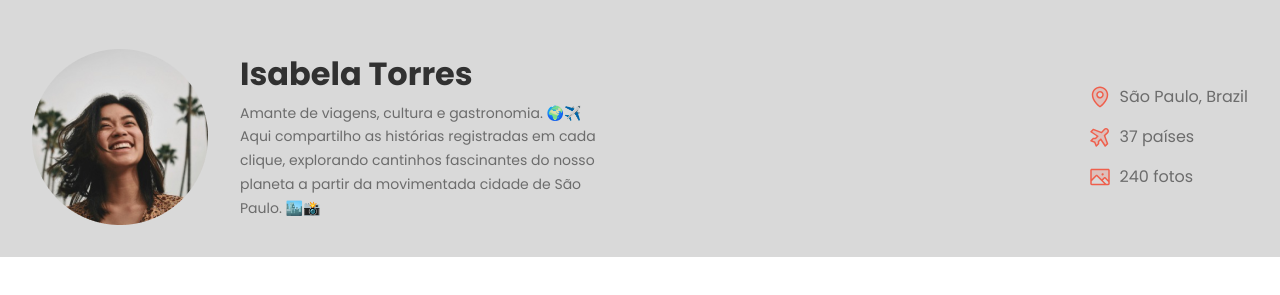
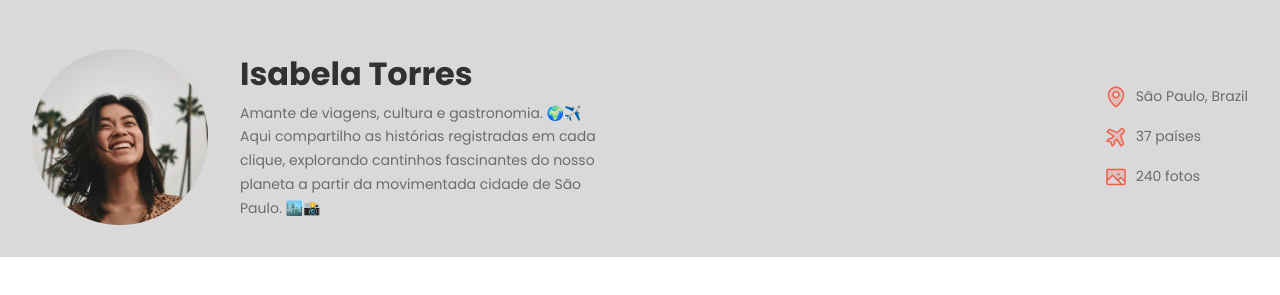
Before and after one commit to MatheusCristh/Projeto---Travelgram, a plain HTML site: page index.html in a window 1280 px wide. Shown: the part 79-374 px from the top of the page. Drawn offline with Linux system fonts and the light colour scheme.

Commit message:
change header

```diff
--- a/style/header.css
+++ b/style/header.css
@@ -1,5 +1,6 @@
 header {
     padding-block: 32px;
+    font: var(--text-md);
 }
 
 header .container {
```
